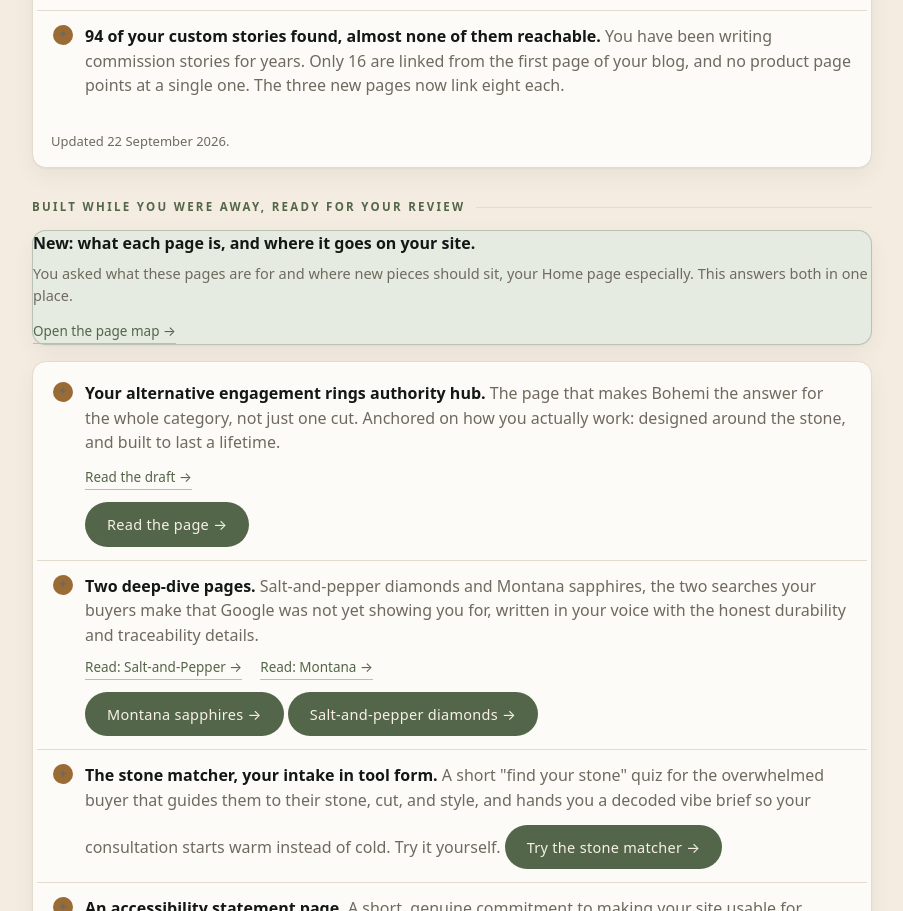
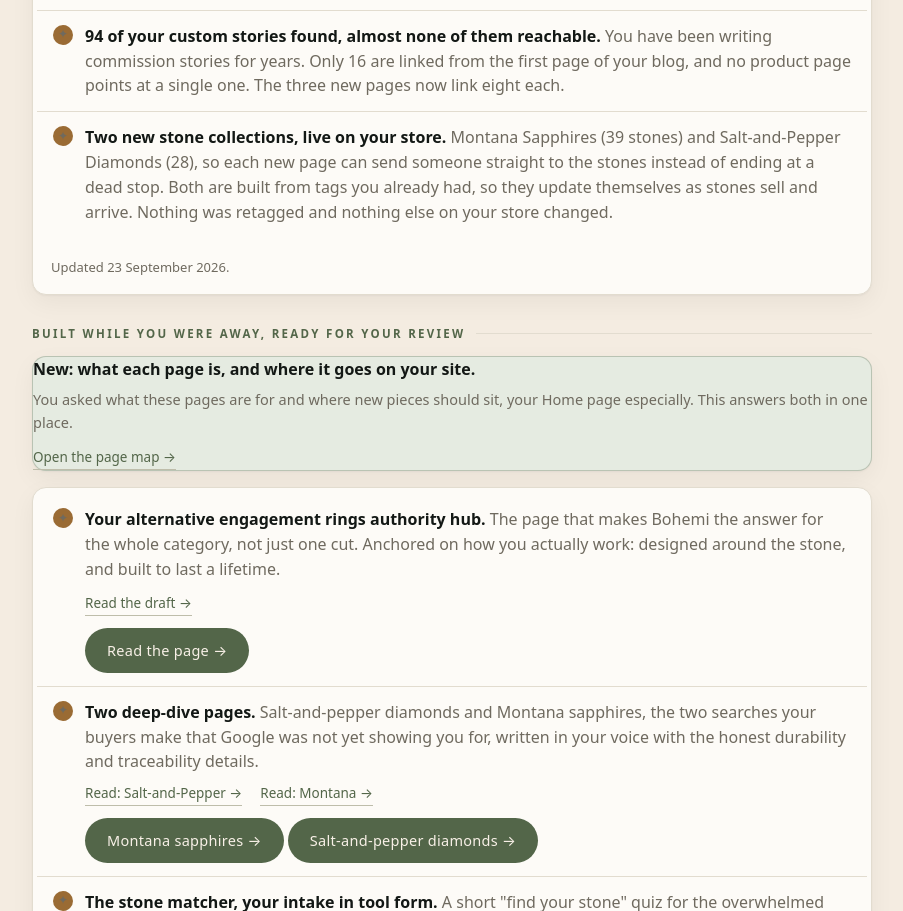
Before and after one commit to Redpingeek/bohemi-dashboard, a plain HTML site: page index.html in a window 1280 px wide. Shown: the part 1117-2028 px from the top of the page, without its empty margins (188-1091 px from the left). Drawn offline with Linux system fonts and the light colour scheme.

Commit message:
Dashboard: two new stone collections, so she is not surprised by them
They are live on her store and she did not create them, so she should find out
here rather than by stumbling on them in her own admin. No separate email: she has
a six-ask note from yesterday still unanswered, and this needs nothing from her.

```diff
--- a/index.html
+++ b/index.html
@@ -202,8 +202,9 @@
         <li><span class="check built">&#10022;</span><div><b>Your Merchant Center feed cleared review.</b> <span>1,170 products approved, where it had been 487 not approved and none approved. One thing still stops them showing: the shipping setup, which is a pricing decision and yours to make.</span></div></li>
         <li><span class="check built">&#10022;</span><div><b>Your three authority pages are built, not just written.</b> <span>Real pages you can open on your phone, carrying your own commissions, your own stones and your own sourcing knowledge. Links below.</span></div></li>
         <li><span class="check built">&#10022;</span><div><b>94 of your custom stories found, almost none of them reachable.</b> <span>You have been writing commission stories for years. Only 16 are linked from the first page of your blog, and no product page points at a single one. The three new pages now link eight each.</span></div></li>
+        <li><span class="check built">&#10022;</span><div><b>Two new stone collections, live on your store.</b> <span>Montana Sapphires (39 stones) and Salt-and-Pepper Diamonds (28), so each new page can send someone straight to the stones instead of ending at a dead stop. Both are built from tags you already had, so they update themselves as stones sell and arrive. Nothing was retagged and nothing else on your store changed.</span></div></li>
       </ul>
-      <p class="note-line" style="padding:2px 18px 16px;">Updated 22 September 2026.</p>
+      <p class="note-line" style="padding:2px 18px 16px;">Updated 23 September 2026.</p>
     </div>
   </section>
 
```
